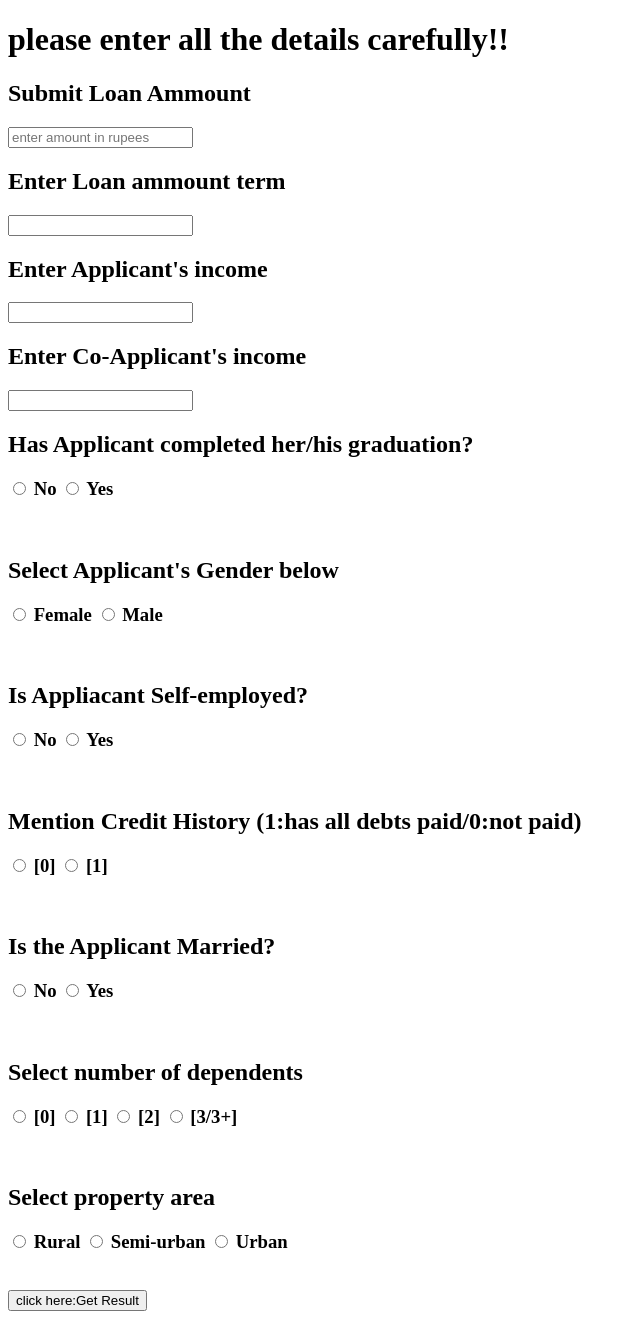
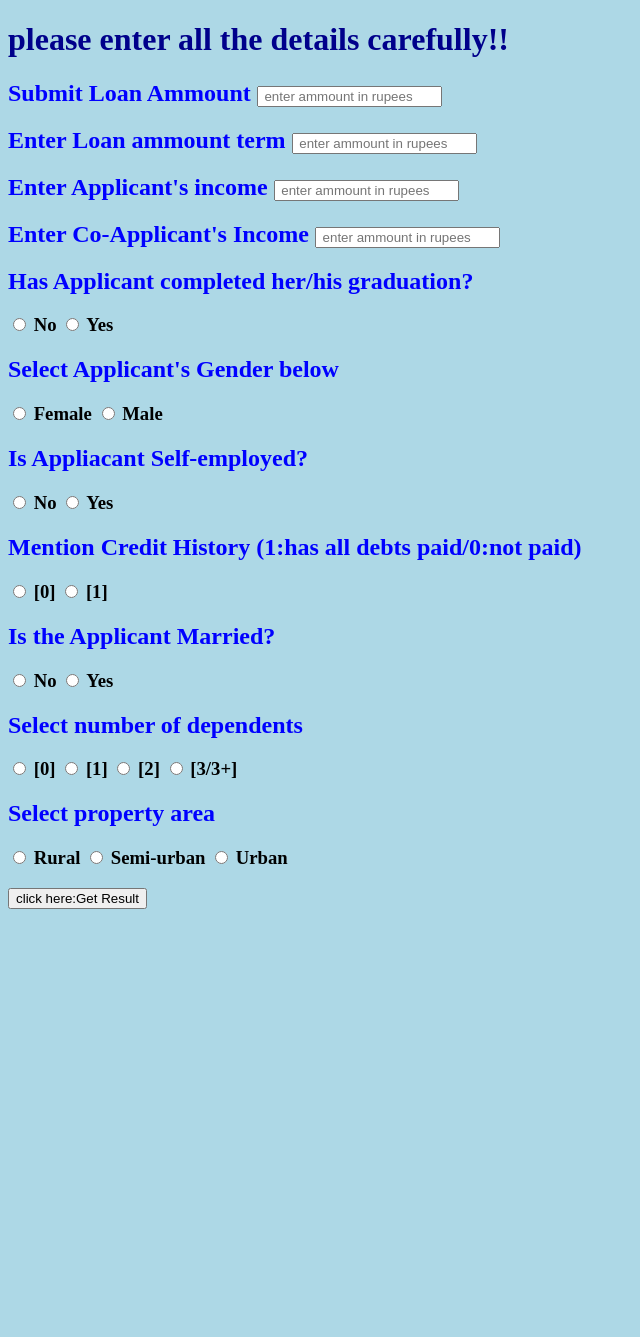
Before and after one commit to onkar-chougule/Loan-prediction-ML-deployment, a Flask app: page / in a window 1280 px wide. Shown: the whole page, without its empty margins (0-640 px from the left). After the commit the page ends 909 px from the top, so only its background shows below. Run offline with Flask 2, Linux system fonts and the light colour scheme; parts of the project's set-up code (start-up, migrations or seed data) failed here and were passed over.

Commit message:
changes in ui

```diff
--- /dev/null
+++ b/static/styles/home.css
@@ -0,0 +1,19 @@
+@import url(https://fonts.googleapis.com/css?family=Roboto:300);
+
+
+h1{
+    color:darkblue;
+}
+
+h2{
+    color:blue;
+}
+
+body{
+    background-color:lightblue;
+}
+
+/* .container input {
+    width: 100%;
+    clear: both;
+  } */
--- a/templates/index.html
+++ b/templates/index.html
@@ -3,86 +3,87 @@
 <head>
     <title>Loan grant?-onkar_chougule_</title>
     <script src="https://ajax.googleapis.com/ajax/libs/jquery/3.4.1/jquery.min.js"></script>
+    <link  type="text/css" rel="stylesheet" href="{{ url_for('static', filename='styles/home.css')}}" />
 </head>
 
 <body>
     <div>
         <h1>please enter all the details carefully!!</h1>
     </div>
-    <form action="{{url_for('get_result')}}" method="post" class="form">
+    <form action="{{url_for('get_result')}}" method="post" class="container">
 
-        <h2>Submit Loan Ammount</h2>
-        <input type="text" name="LoanAmmount" id="uiLoanAmmount" class="area" class="floatLabel" placeholder="enter amount in rupees">
-        <br>
-        <h2>Enter Loan ammount term</h2>
-        <input type="text" name="LoanAmmountTerm" id="uiLaterm" class="area" class="floatLabel">
-        <br>
-        <h2>Enter Applicant's income</h2>
-        <input type="text" name="appincome" id="uiAppIncome" class="area" class="floatLabel">
-        <br>
-        <h2>Enter Co-Applicant's income</h2>
-        <input type="text" name="coappincome" id="uiCoAppIncome" class="area" class="floatLabel">
-        <br>
+        <h2>Submit Loan Ammount
+        <input required type="text" name="LoanAmmount" id="uiLoanAmmount" class="area" class="floatLabel" placeholder=" enter ammount in rupees ">
+        </h2>
+        <h2>Enter Loan ammount term
+        <input required type="text" name="LoanAmmountTerm" id="uiLaterm" class="area" class="floatLabel" placeholder=" enter ammount in rupees ">
+        </h2>
+        <h2>Enter Applicant's income
+        <input required type="text" name="appincome" id="uiAppIncome" class="area" class="floatLabel" placeholder=" enter ammount in rupees ">
+        </h2>
+        <h2>Enter Co-Applicant's Income
+        <input required type="text" name="coappincome" id="uiCoAppIncome" class="area" class="floatLabel" placeholder=" enter ammount in rupees ">
+        </h2>
 
         <h2>Has Applicant completed her/his graduation?</h2>
         <h3>
             <div class="switch_field">
-                <input type="radio" id="radio_yes" name="uiGraduationStatus" value="0"/>
+                <input type="radio" id="radio_yes" name="uiGraduationStatus" value="0" required>
                 <label for="radio_yes">No</label>
                 <input type="radio" name="uiGraduationStatus" id="radio_no" value="1"/>
                 <label for="radio_no">Yes</label>
             </div>
         </h3>
-        <br>
+
 
         <h2>Select Applicant's Gender below</h2>
         <h3>
             <div class="switch_field">
-                <input type="radio" name="uiGender" id="radio_female" value="0"/>
+                <input type="radio" name="uiGender" id="radio_female" value="0" required>
                 <label for="radio_female">Female</label>
                 <input type="radio" name="uiGender" id="radio_male" value="1"/>
                 <label for="radio_male">Male</label>
             </div>
         </h3>
-        <br>
+
 
         <h2>Is Appliacant Self-employed?</h2>
         <h3>
             <div class="switch_field">
-                <input type="radio" name="uiEmploy" id="radio_nonself_employed" value="0"/>
+                <input type="radio" name="uiEmploy" id="radio_nonself_employed" value="0" required/>
                 <label for="radio_nonself_employed">No</label>
                 <input type="radio" name="uiEmploy" id="radio_self_employed" value="1"/>
                 <label for="radio_self_employed">Yes</label>
             </div>
         </h3>
-        <br>
+
 
         <h2>Mention Credit History (1:has all debts paid/0:not paid)</h2>
         <h3>
             <div class="switch_field">
-                <input type="radio" name="uiCred" id="radio_credzero" value="0" >
+                <input type="radio" name="uiCred" id="radio_credzero" value="0" required>
                 <label for="radio_credzero">[0]</label>
                 <input type="radio" name="uiCred" id="radio_credone" value="1">
                 <label for="radio_credone">[1]</label>
             </div>
         </h3>
-        <br>
+
 
         <h2>Is the Applicant Married?</h2>
         <h3>
             <div class="switch_field">
-                <input type="radio" name="uiMarr" id="radio_marry" value="0">
+                <input type="radio" name="uiMarr" id="radio_marry" value="0" required>
                 <label for="radio_marry">No</label>
                 <input type="radio" name="uiMarr" id="radio_marrn" value="1">
                 <label for="radio_marrn">Yes</label>
             </div>
         </h3>
-        <br>
+
 
         <h2>Select number of dependents</h2>
         <h3>
             <div class="switch_field">
-                <input type="radio" name="uiDep" id="rad_dep0" value="0">
+                <input type="radio" name="uiDep" id="rad_dep0" value="0" required>
                 <label for="rad_dep0">[0]</label>
                 <input type="radio" name="uiDep" id="rad_dep1" value="1">
                 <label for="rad_dep1">[1]</label>
@@ -92,12 +93,12 @@
                 <label for="rad_dep3">[3/3+]</label>
             </div>
         </h3>
-        <br>
+
 
         <h2>Select property area </h2>
         <h3>
             <div class="switch_field">
-                <input type="radio" name="uiProp" id="rad_rur" value="10">
+                <input type="radio" name="uiProp" id="rad_rur" value="10" required>
                 <label for="rad_rur">Rural</label>
                 <input type="radio" name="uiProp" id="rad_sem" value="11">
                 <label for="rad_sem">Semi-urban</label>
@@ -105,7 +106,7 @@
                 <label for="rad_urb">Urban</label>
             </div>
         </h3>
-        <br>
+
         <button type="submit" class="btn btn-primary btn-block btn-large">click here:Get Result</button>
     </form>
     <br>
```
Also changed, not shown: static/bank.jfif (added), static/bank2.jpg (added).
